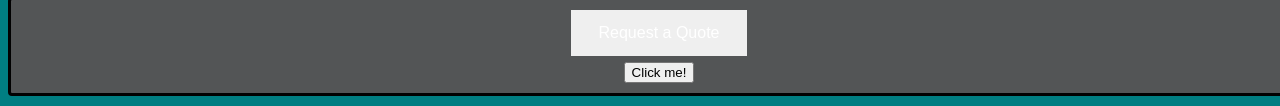
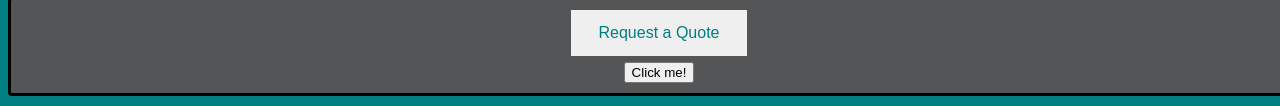
Before and after one commit to rodemanuele/Lab-2-CSS, a plain HTML site: page index.html in a window 1280 px wide. Shown: the part 413-519 px from the top of the page. Drawn offline with Linux system fonts and the light colour scheme; files whose address does not match are found by name.

Commit message:
Update index.html

```diff
--- a/index.html
+++ b/index.html
@@ -14,7 +14,7 @@
 
 .btn {
   border: none;
-  color: white;
+  color: #007e82;
   padding: 14px 28px;
   font-size: 16px;
   cursor: pointer;
```
